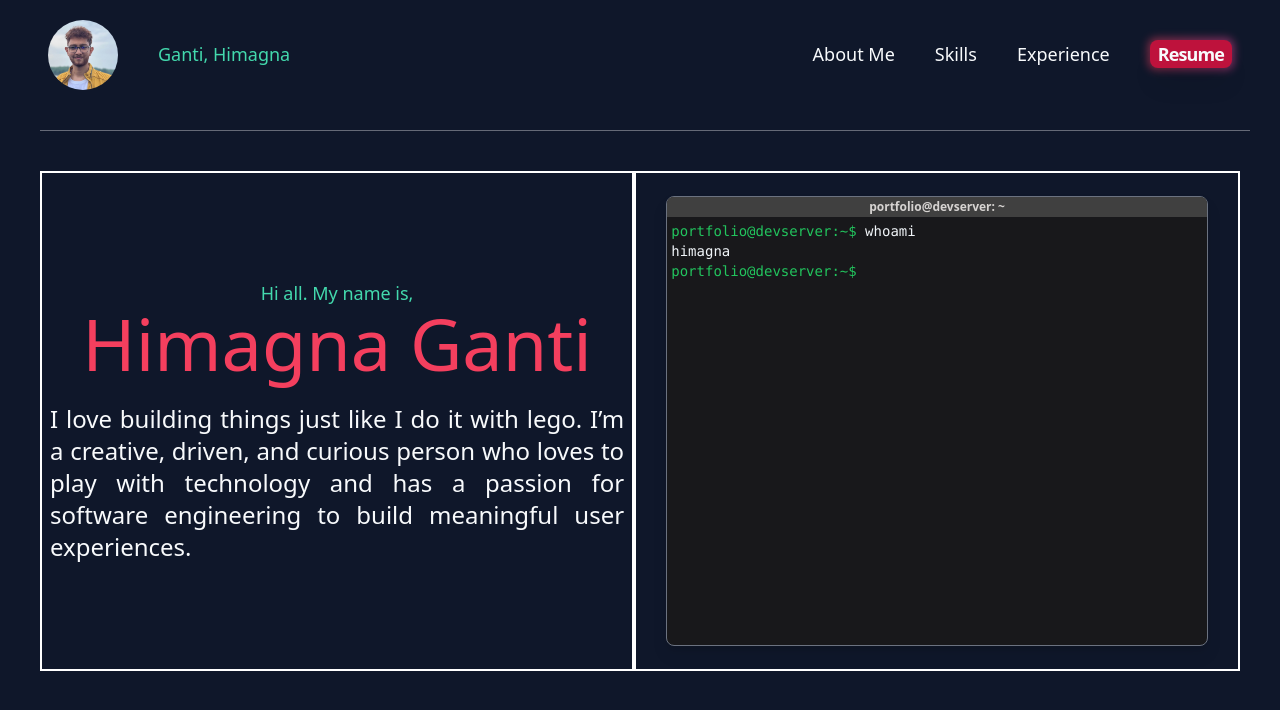
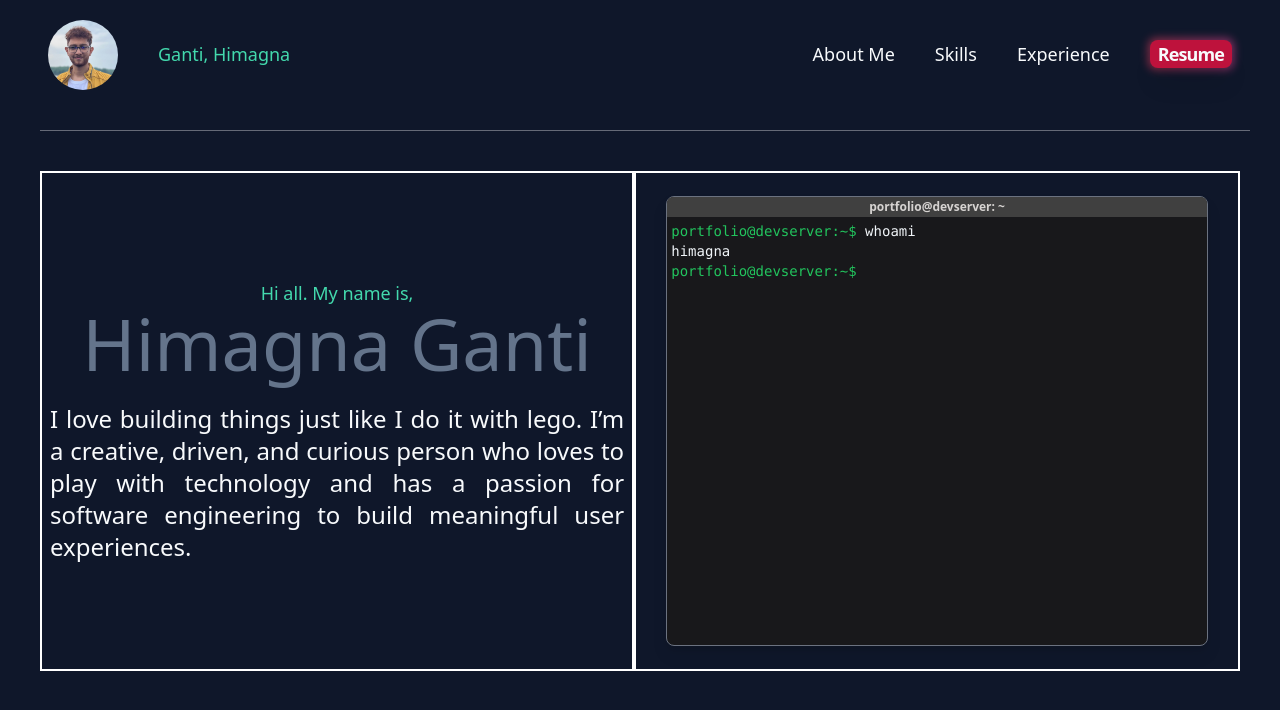
Before and after one commit to Himagna-Ganti/my_website, a React (Create React App) app: page / in a window 1280 px wide. Shown: the top 710 px of the page. Built offline with nearby package versions, Linux system fonts and the light colour scheme; a web font is replaced by a local one.

Commit message:
Changed color to slate

```diff
--- a/src/components/Header.js
+++ b/src/components/Header.js
@@ -7,7 +7,7 @@ function Header() {
       <div className="flex flex-col w-[50%] h-[500px] px-2 border-white border-2  items-center justify-center  ">
         {/* Hero section */}
         <h3 className="text-lg text-code">Hi all. My name is,</h3>
-        <h1 className="text-7xl text-rose-500">Himagna Ganti</h1>
+        <h1 className="text-7xl text-slate-500">Himagna Ganti</h1>
         <br></br>
         <h2 className="text-2xl text-slate-50  text-justify">
           I love building things just like I do it with lego. I’m a creative,
```
